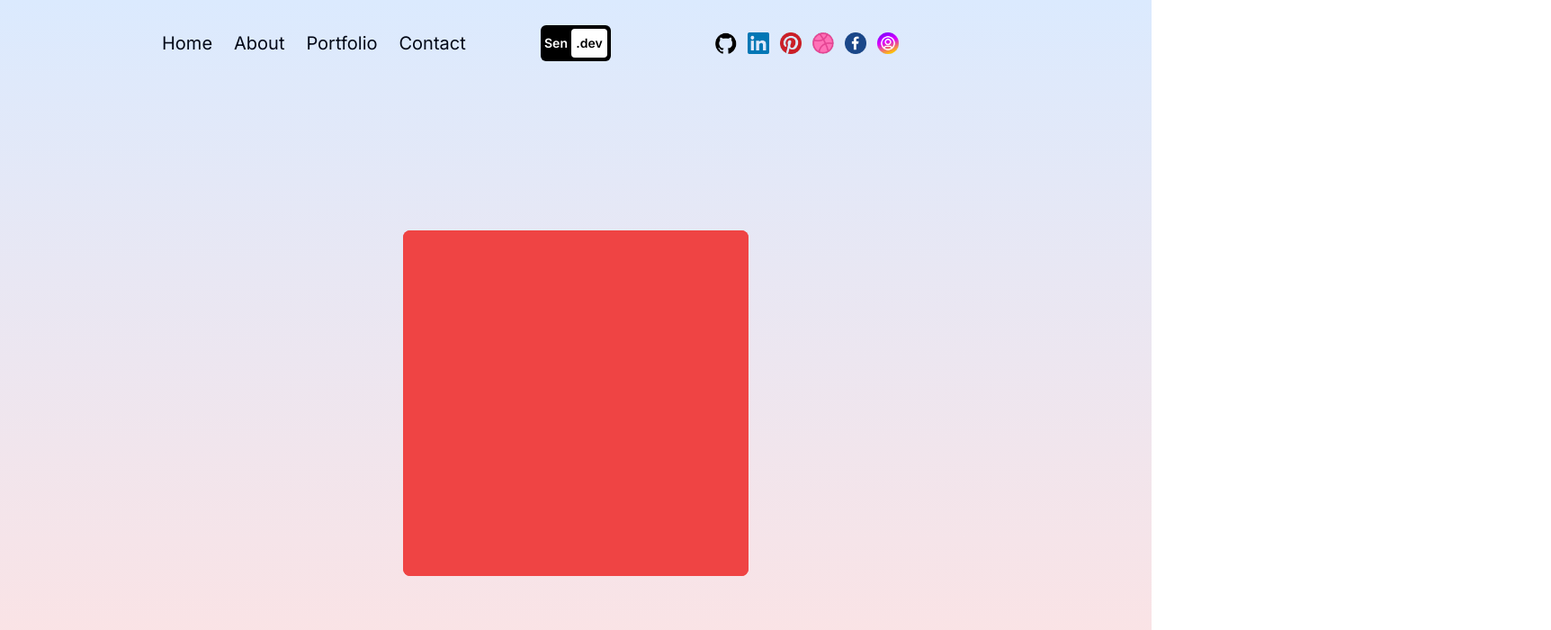
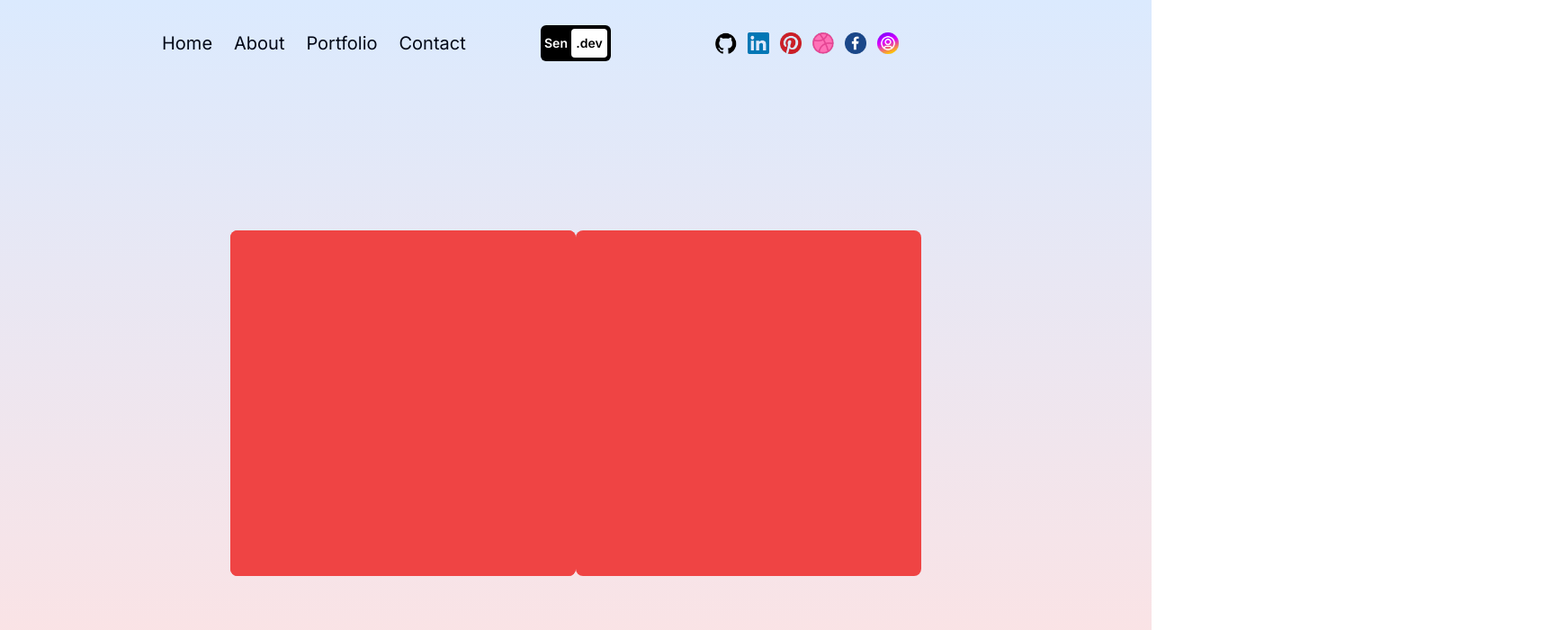
Before and after one commit to Isur-Sen9828/Isur-Sen98, a Next.js app: page /testanimations in a window 1280 px wide. Shown: the top 700 px of the page at 90% size, 1724 px wide, since content can reach past the window. Built offline with nearby package versions, Linux system fonts and the light colour scheme.

Commit message:
feat: added framer-motion animations to the navigation

```diff
--- a/src/app/contact/page.jsx
+++ b/src/app/contact/page.jsx
@@ -1,8 +1,15 @@
+"use client"
 import React from 'react'
+import { motion } from 'framer-motion'
 
 const Contact = () => {
   return (
-    <div>Contact</div>
+    <motion.div className="h-full"
+    initial={{y:"-200vh"}}
+    animate={{y:"0%"}}
+    transition={{duration:1}}>
+      <div>Portfoliio</div>
+</motion.div>
   )
 }
 
--- a/src/app/portfolio/page.jsx
+++ b/src/app/portfolio/page.jsx
@@ -1,9 +1,16 @@
-import React from 'react'
+"use client"
+import React from 'react';
+import { motion } from 'framer-motion';
 
 const Portfolio = () => {
   return (
-    <div>Portfolio</div>
-  )
+<motion.div className="h-full"
+    initial={{y:"-200vh"}}
+    animate={{y:"0%"}}
+    transition={{duration:1}}>
+      <div>Portfoliio</div>
+</motion.div>
+    )
 }
 
 export default Portfolio
--- a/src/app/testanimations/page.jsx
+++ b/src/app/testanimations/page.jsx
@@ -24,6 +24,11 @@ const TestPage = () => {
         animate={{x:-192, opacity:100}}
         transition={{duration:2}}
         ></motion.div>
+        <motion.div className="w-96 h-96 bg-red-500 rounded-lg "
+        initial={{x:+700, opacity:0}}
+        animate={{x:-192, opacity:100}}
+        transition={{duration:2}}
+        ></motion.div>
     </div>
   )
 }
```
Also changed, not shown: public/hero1.png (added).
